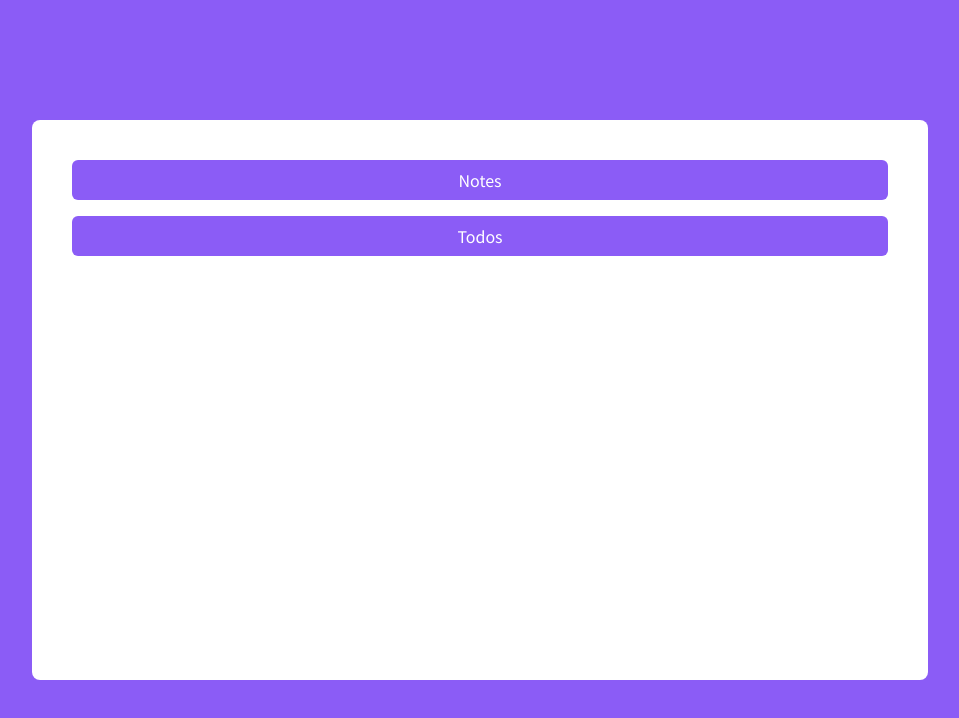
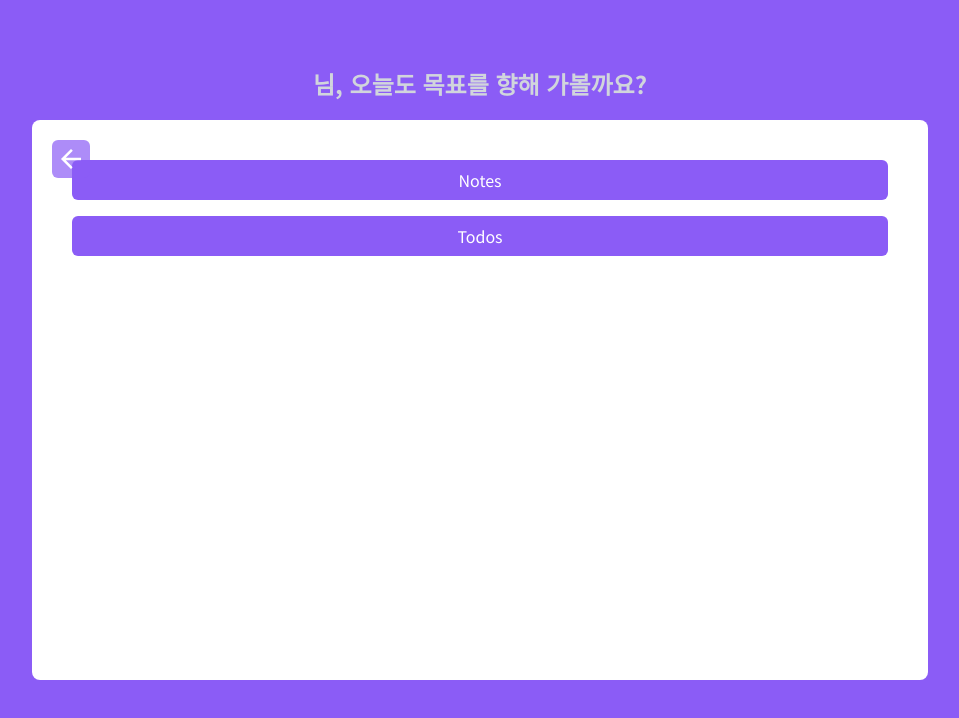
Before and after one commit to seonghong1/zain-notes-frontend, a Next.js app: page / in a window 1280 px wide. Shown: the top 718 px of the page, without its empty margins (160-1119 px from the left). Built offline with nearby package versions, Linux system fonts and the light colour scheme; no server answers.

Commit message:
jotai, user banner 셋팅

```diff
--- a/package.json
+++ b/package.json
@@ -9,7 +9,9 @@
     "lint": "next lint"
   },
   "dependencies": {
+    "@nestjs/mapped-types": "*",
     "axios": "^1.11.0",
+    "jotai": "^2.13.1",
     "next": "15.4.3",
     "react": "19.1.0",
     "react-dom": "19.1.0",
--- a/src/app/components/ClientLayout.tsx
+++ b/src/app/components/ClientLayout.tsx
@@ -2,13 +2,19 @@
 
 import { usePathname } from "next/navigation";
 import BackButton from "./buttons/BackButton";
+import { UserWelcomeBanner } from "./UserWelcomeBanner";
 
 export default function ClientLayout() {
   const pathname = usePathname();
 
-  if (pathname === "/" || pathname === "/auth/signin/") {
+  if (pathname === "/auth/signin/") {
     return null;
   }
 
-  return <BackButton />;
+  return (
+    <>
+      <UserWelcomeBanner />
+      <BackButton />
+    </>
+  );
 }
--- /dev/null
+++ b/src/app/components/UserWelcomeBanner.tsx
@@ -0,0 +1,25 @@
+import { WELCOME_BANNER_MESSAGE } from "@/constants/welcomBannerMessage";
+import { useUser } from "@/hooks/useUser";
+
+export const UserWelcomeBanner = () => {
+  const { user } = useUser();
+
+  const getRandomMessage = () => {
+    const randomIndex = Math.floor(
+      Math.random() * WELCOME_BANNER_MESSAGE.length,
+    );
+    return WELCOME_BANNER_MESSAGE[randomIndex];
+  };
+
+  const convertMessage = (message: string) => {
+    return message.replace("${닉네임}", user?.nickname || "");
+  };
+
+  return (
+    <div className="absolute top-0 left-[50%] w-full translate-x-[-50%] translate-y-[calc(-100%-20px)]">
+      <h1 className="text-center text-2xl font-bold text-gray-300">
+        {convertMessage(getRandomMessage())}
+      </h1>
+    </div>
+  );
+};
--- a/src/app/layout.tsx
+++ b/src/app/layout.tsx
@@ -4,6 +4,7 @@ import Head from "./head";
 import { Geist } from "next/font/google";
 import { Noto_Sans_KR } from "next/font/google";
 import ClientLayout from "./components/ClientLayout";
+import { Provider } from "jotai";
 
 const geistSans = Geist({
   variable: "--font-geist-sans",
@@ -25,12 +26,14 @@ export default function RootLayout({
     <html lang="ko">
       <Head />
       <body
-        className={`${notoSansKR.variable} ${geistSans.variable} flex h-screen w-screen items-center justify-center antialiased`}
+        className={`${notoSansKR.variable} ${geistSans.variable} flex h-screen w-screen items-center justify-center overflow-hidden antialiased`}
       >
-        <div className="relative h-[70%] w-[90%] rounded-lg bg-white px-2 py-4 md:h-[70%] md:w-[70%] md:p-10">
-          <ClientLayout />
-          {children}
-        </div>
+        <Provider>
+          <div className="relative h-[70%] w-[90%] rounded-lg bg-white px-2 py-4 md:h-[70%] md:w-[70%] md:p-10">
+            <ClientLayout />
+            {children}
+          </div>
+        </Provider>
       </body>
     </html>
   );
--- a/src/app/page.tsx
+++ b/src/app/page.tsx
@@ -11,13 +11,13 @@ export default function Home() {
   return (
     <div className="flex flex-col gap-4">
       <button
-        className="bg-main text-white p-2 rounded-md cursor-pointer hover:bg-main-dark"
+        className="bg-main hover:bg-main-dark cursor-pointer rounded-md p-2 text-white"
         onClick={() => navigate("/notes")}
       >
         Notes
       </button>
       <button
-        className="bg-main text-white p-2 rounded-md cursor-pointer hover:bg-main-dark"
+        className="bg-main hover:bg-main-dark cursor-pointer rounded-md p-2 text-white"
         onClick={() => navigate("/todos")}
       >
         Todos
--- /dev/null
+++ b/src/atoms/userAtom.ts
@@ -0,0 +1,8 @@
+import { atom } from "jotai";
+
+export interface User {
+  email: string;
+  nickname: string;
+}
+
+export const userAtom = atom<User | null>(null);
--- /dev/null
+++ b/src/constants/welcomBannerMessage.ts
@@ -0,0 +1,22 @@
+export const WELCOME_BANNER_MESSAGE = [
+  "${닉네임}님, 오늘 하루도 화이팅입니다!",
+  "${닉네임}님, 좋은 하루 시작해볼까요?",
+  "${닉네임}님, 반가워요. 잘 지내셨나요?",
+  "${닉네임}님, 오늘 기분은 어떠세요?",
+  "${닉네임}님, 멋진 하루 만들어봐요!",
+  "${닉네임}님, 다시 만나서 기뻐요.",
+  "${닉네임}님, 오늘도 목표를 향해 가볼까요?",
+  "${닉네임}님, 차 한잔하며 시작해요.",
+  "${닉네임}님, 오늘도 즐겁게!",
+  "${닉네임}님, 할 일 정리해볼까요?",
+  "${닉네임}님, 작은 성취가 큰 변화를 만들어요.",
+  "${닉네임}님, 오늘은 어떤 계획이 있으신가요?",
+  "${닉네임}님, 집중할 준비 되셨나요?",
+  "${닉네임}님, 오늘도 기록을 남겨봐요.",
+  "${닉네임}님, 한 걸음씩 나아가요.",
+  "${닉네임}님, 지금 이 순간을 즐겨봐요.",
+  "${닉네임}님, 오늘도 최고예요!",
+  "${닉네임}님, 할 수 있습니다.",
+  "${닉네임}님, 마음이 편안한 하루 되세요.",
+  "${닉네임}님, 다시 시작해봅시다.",
+];
--- /dev/null
+++ b/src/hooks/useUser.ts
@@ -0,0 +1,21 @@
+import { useAtom } from "jotai";
+import { User, userAtom } from "@/atoms/userAtom";
+import { getData } from "@/lib/api/httpClient";
+import { useEffect } from "react";
+
+export const useUser = () => {
+  const [user, setUser] = useAtom(userAtom);
+
+  const fetchUser = async () => {
+    if (user) return;
+    const res = await getData<User>("/auth/profile");
+    console.log(res);
+    setUser(res);
+  };
+
+  useEffect(() => {
+    fetchUser();
+  }, []);
+
+  return { user, setUser, fetchUser };
+};
```
Also changed, not shown: 1 other file (tests, documents, lock files or other folders).
